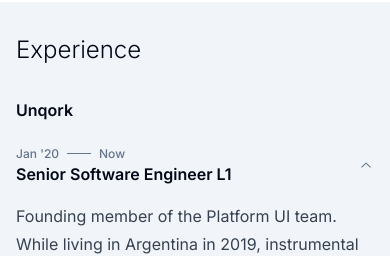
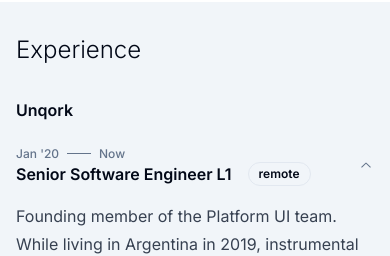
Before and after one commit to josephdburdick/j0e.me, a Next.js app: page / in a window 390 px wide. Shown: the part 800-1056 px from the top of the page. Built offline with nearby package versions, Linux system fonts and the light colour scheme; no server answers.

Commit message:
Fix mobile issues

```diff
--- a/src/app/_content/Experience.tsx
+++ b/src/app/_content/Experience.tsx
@@ -26,10 +26,12 @@
 
   const renderRole = (
     role: Role & { company: ExperienceType["company"] },
-    key: number,
-  ) => (
-    <li className="grid-auto-rows grid gap-4">
-      <AccordionItem value={`${role.company.toLowerCase()}-${key}`}>
+    index: number,
+  ) => {
+    const key = `${role.company.toLowerCase()}-${index}`
+    return (
+      <li className="grid-auto-rows grid gap-4" key={key}>
+        <AccordionItem value={key}>
           <AccordionTrigger>
             <div className="grid grid-cols-12 items-center md:flex-1">
               <div className="col-span-12 gap-1 text-xs text-muted-foreground md:col-span-3 md:col-start-1 xl:col-span-2 xl:text-sm">
@@ -37,13 +39,13 @@
               </div>
               <div className="col-span-12 items-center md:col-start-4 md:pl-1">
                 <div className="flex justify-between gap-4">
-                <div className="flex flex-wrap gap-x-4 gap-y-1 text-base font-normal">
+                  <div className="flex flex-wrap gap-x-4 gap-y-1 text-start text-base font-normal">
                     <span className="font-semibold">{role.title}</span>
                     {role.location !== undefined && (
-                    <span className="hidden md:inline">{role.location}</span>
+                      <span className="hidden lg:inline">{role.location}</span>
                     )}
                     {role.remote !== undefined && (
-                    <Badge className="hidden md:inline-flex" variant="outline">
+                      <Badge variant="outline">
                         {role.remote ? "remote" : "on-site"}
                       </Badge>
                     )}{" "}
@@ -70,6 +72,7 @@
         </AccordionItem>
       </li>
     )
+  }
 
   const renderExperience = (experience: ExperienceType, key: number) => (
     <li key={`experience-${key}`} className="grid gap-2">
--- a/src/app/_content/Intro.tsx
+++ b/src/app/_content/Intro.tsx
@@ -32,7 +32,7 @@
   }, [])
   return (
     <>
-      <div className="flex h-[95dvh] max-h-[2000px] min-h-[800px] flex-col items-center justify-center">
+      <div className="flex h-[95dvh] max-h-[2000px] min-h-[600px] flex-col items-center justify-center">
         <div className="flex w-full flex-1">
           <div className="grid w-full grid-rows-[auto_1fr_auto] items-center gap-4 lg:gap-6">
             <MainHeader className="pt-8 md:pt-16 lg:pt-24 xl:pt-36">
```
Lines whose indentation alone changed are shown as unchanged.
